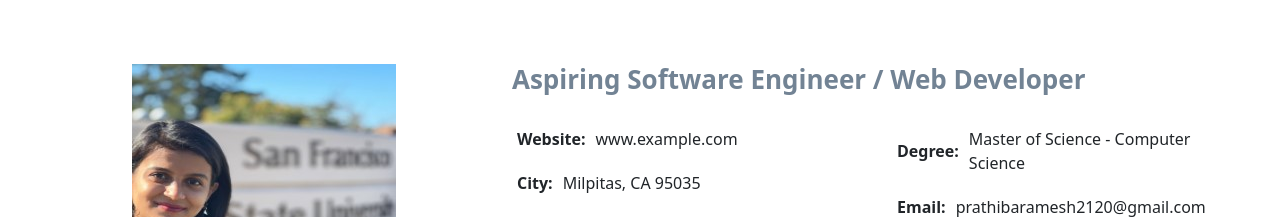
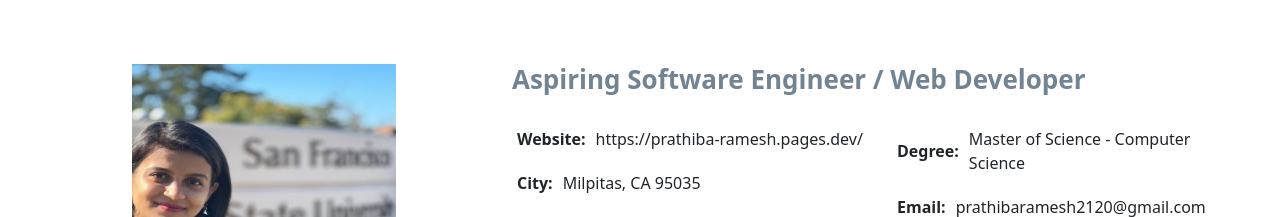
Before and after one commit to PrathibaRamesh/My-Portfolio, a React (Create React App) app: page / in a window 1280 px wide. Shown: the part 820-1037 px from the top of the page. Built offline with nearby package versions, Linux system fonts and the light colour scheme.

Commit message:
Updated Website information

```diff
--- a/src/components/Navbar.jsx
+++ b/src/components/Navbar.jsx
@@ -43,7 +43,7 @@ function Navbar(props) {
 								<div class="row">
 									<div class="col-lg-6">
 										<ul>
-											<li><i class="bi bi-chevron-right"></i> <strong>Website:</strong> <span>www.example.com</span></li>
+											<li><i class="bi bi-chevron-right"></i> <strong>Website:</strong> <span>https://prathiba-ramesh.pages.dev/</span></li>
 											<li><i class="bi bi-chevron-right"></i> <strong>City:</strong> <span>Milpitas, CA 95035</span></li>
 										</ul>
 									</div>
```
